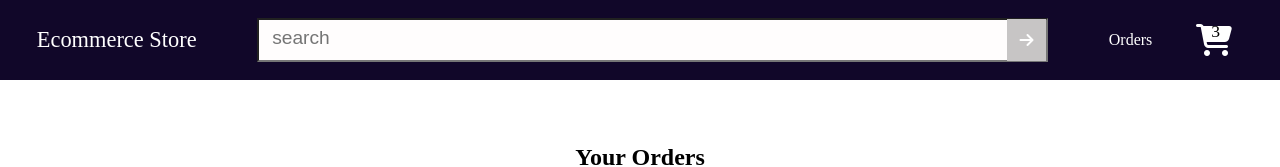
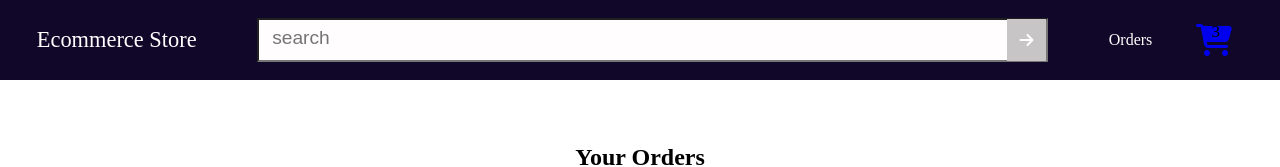
Before and after one commit to Ahsanulhaq01/Intermediate-React-Project, a React (Vite) app in the folder ecommerce-fronted/: page /orders in a window 1280 px wide. Shown: the top 167 px of the page. Built offline with nearby package versions, Linux system fonts and the light colour scheme.

Commit message:
make order a navigator in Header component

```diff
--- a/ecommerce-fronted/src/components/Header.jsx
+++ b/ecommerce-fronted/src/components/Header.jsx
@@ -24,10 +24,13 @@ function Header() {
                 <Link to ="/orders">Orders</Link>
             </div>
             <div className="cart-icon">
-                <i className="fa-solid fa-cart-shopping"></i>
+              <Link to='/checkout'>
+              <i className="fa-solid fa-cart-shopping"></i>
                 <div className="cart-quantity">
                     <p>3</p>
                 </div>
+              </Link>
+
             </div>
         </div>
       </div>
```
